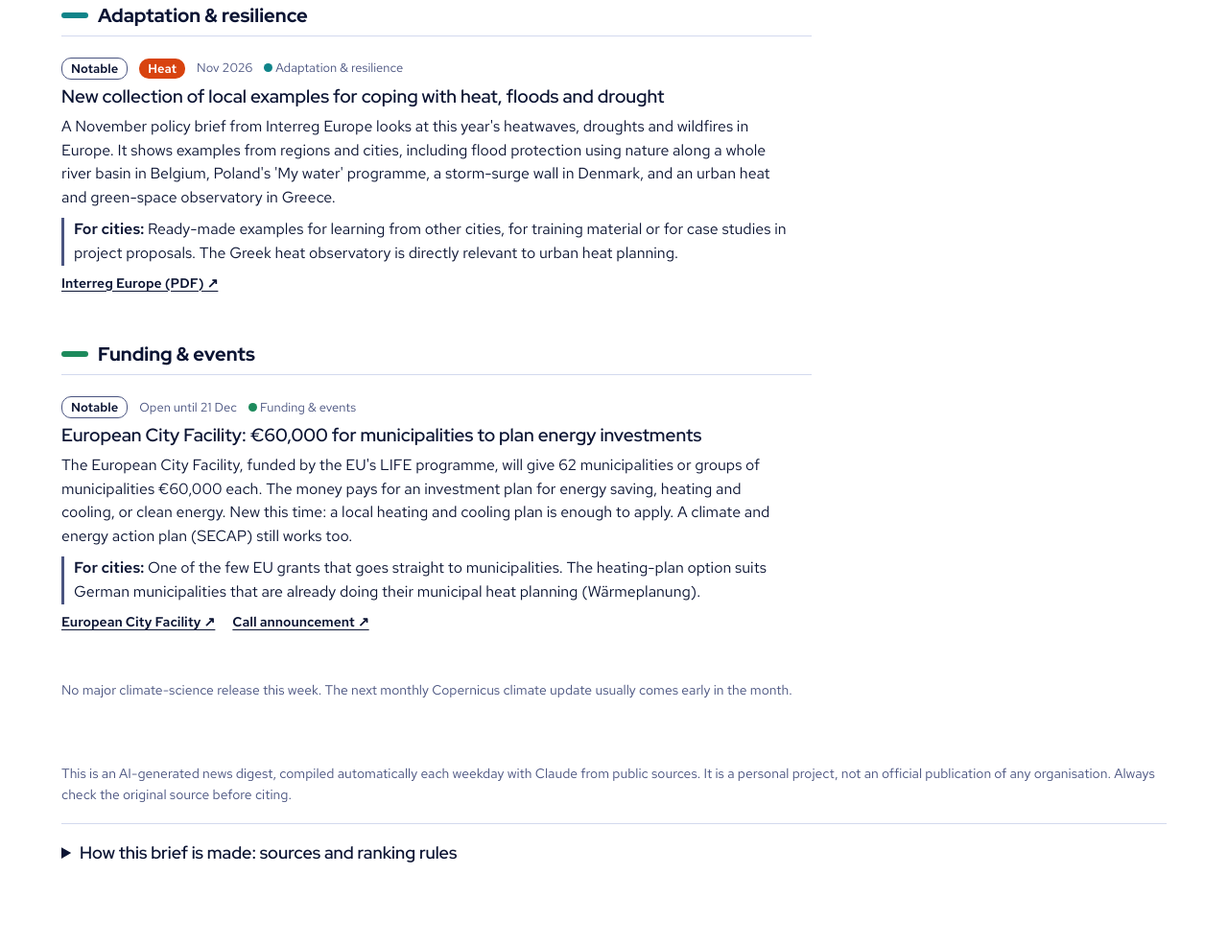
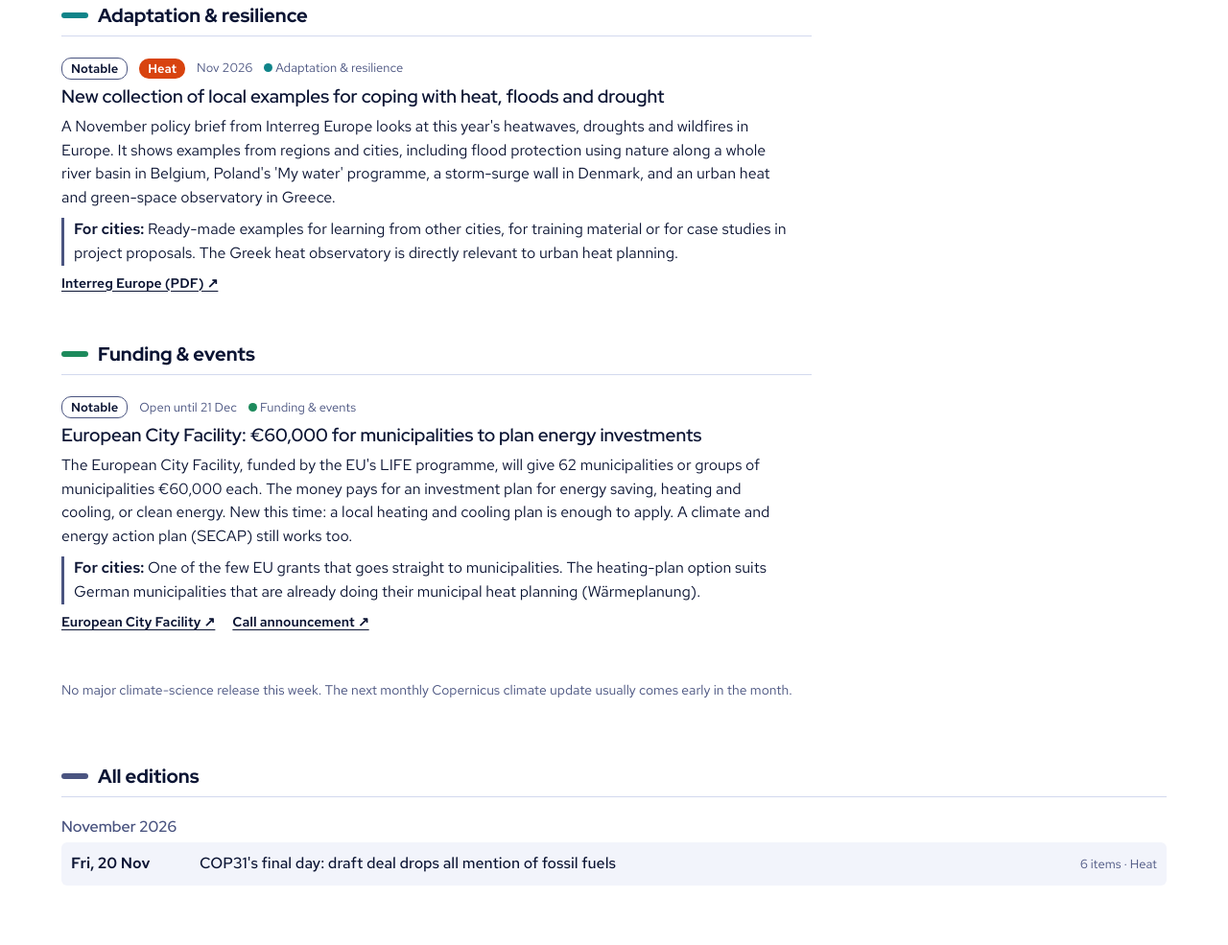
Before and after one commit to Marlene-SES/climate-brief, a plain HTML site: page index.html in a window 1280 px wide. Shown: the part 1815-2800 px from the top of the page at 96% size. Drawn offline with Linux system fonts and the light colour scheme.

Commit message:
Add full archive of all editions
Co-Authored-By: Claude Opus 5.5 <noreply@anthropic.com>
Claude-Session: https://claude.ai/code/session_015TXB1mztQhcjKuRbufPAci

```diff
--- a/index.html
+++ b/index.html
@@ -79,12 +79,20 @@ summary{cursor:pointer;font:600 18px "Red Hat Display",sans-serif;min-height:44p
 .cols ul,.rules{margin:0;padding-left:18px;font-size:14px}
 .cols li,.rules li{margin-bottom:4px}
 .status{padding:30px 0;color:var(--mute)}
+.arch{list-style:none;margin:0 0 10px;padding:0;display:grid;gap:2px}
+.arch a{display:grid;grid-template-columns:120px minmax(0,1fr) auto;gap:14px;padding:10px 10px;text-decoration:none;border-radius:6px;min-height:44px;align-items:baseline}
+.arch a:hover,.arch a[aria-current=true]{background:var(--bg2)}
+.ad{font-weight:600;white-space:nowrap}.at{font-weight:500}.an{color:var(--mute);font-size:13px;white-space:nowrap}
+.arch-m{font:600 16px "Red Hat Display",sans-serif;margin:20px 0 6px;color:var(--mute)}
+.jump{font:600 14px "Red Hat Text",sans-serif;min-height:44px;padding:0 14px;border-radius:22px;border:1px solid var(--line);background:transparent;color:var(--ink);cursor:pointer}
+#dateline a{font-weight:600}
+@media(max-width:600px){.arch a{grid-template-columns:minmax(0,1fr);gap:2px}}
 @media(prefers-reduced-motion:no-preference){.cell{transition:transform .15s}.cell:not(.empty):hover{transform:translateY(-3px)}}
 </style>
 </head>
 <body>
 <header class="mast band"><div class="wrap">
-  <div class="kick"><b>Climate & Energy Brief</b><span id="dateline">Loading today's edition…</span><button class="mode" id="mode" type="button">Light mode</button></div>
+  <div class="kick"><b>Climate & Energy Brief</b><span id="dateline">Loading today's edition…</span><button class="mode" id="mode" type="button">Light mode</button><button class="jump" id="jump" type="button">All editions ↓</button></div>
   <div class="lead" id="lead"><h1>Daily briefing on climate, energy and cities</h1></div>
   <div class="stripe" aria-label="Archive of editions">
     <div class="cells" id="cells"></div>
@@ -107,6 +115,11 @@ summary{cursor:pointer;font:600 18px "Red Hat Display",sans-serif;min-height:44p
     </div>
   </aside>
 </div></main>
+
+<section class="band" id="archive-sec" style="padding-top:0"><div class="wrap">
+  <div class="sech"><span class="bar" style="background:var(--mute)"></span><h2>All editions</h2></div>
+  <div id="archive"><p class="note">Loading…</p></div>
+</div></section>
 
 <footer class="band" style="padding-top:0"><div class="wrap">
   <p class="note" style="margin:0 0 18px">This is an AI-generated news digest, compiled automatically each weekday with Claude from public sources. It is a personal project, not an official publication of any organisation. Always check the original source before citing.</p>
@@ -158,7 +171,7 @@ function itemHTML(i,showDate){
 function renderLead(){
   if(!cur){$('#dateline').textContent='No edition yet';return}
   const top=(cur.items||[]).find(i=>i.top)||(cur.items||[])[0];
-  $('#dateline').textContent=long(cur.date)+(cur.coverage?' · covers '+cur.coverage:'')+(cur.weekend?' · incl. weekend':'');
+  $('#dateline').innerHTML=esc(long(cur.date)+(cur.coverage?' · covers '+cur.coverage:'')+(cur.weekend?' · incl. weekend':''))+(editions[0]&&cur.date!==editions[0].date?` · <a href="#e${esc(editions[0].date)}">Back to latest edition</a>`:'');
   $('#lead').innerHTML=top?`<h1>${top.source&&top.source.url?`<a href="${url(top.source.url)}" target="_blank" rel="noopener">${esc(top.title)}</a>`:esc(top.title)}</h1>
     <p>${esc(top.summary)}</p>${top.why?`<p class="why"><strong>For cities:</strong> ${esc(top.why)}</p>`:''}
     ${cur.overview?`<p class="ov">${esc(cur.overview)}</p>`:''}`:`<h1>${esc(cur.overview||'Quiet day')}</h1>`;
@@ -201,14 +214,24 @@ function renderConfig(){
   $('#cfg').innerHTML=`<p>${esc(config.intro||'')}</p><div class="cols">${g}</div><h5 style="margin:18px 0 6px;font:600 15px 'Red Hat Display'">Ranking rules</h5><ul class="rules">${(config.rules||[]).map(r=>`<li>${esc(r)}</li>`).join('')}</ul>`;
 }
 
-function all(){pick();renderCells();renderLead();renderChips();renderContent();renderDeadlines();renderConfig()}
+function renderArchive(){
+  const box=$('#archive');
+  if(!editions.length){box.innerHTML='<p class="note">No editions yet.</p>';return}
+  const g={};editions.forEach(e=>{const k=e.date.slice(0,7);(g[k]=g[k]||[]).push(e)});
+  box.innerHTML=Object.keys(g).sort().reverse().map(k=>`<h3 class="arch-m">${esc(fmt(k+'-15',{month:'long',year:'numeric'}))}</h3><ul class="arch">${g[k].map(e=>{
+    const its=e.items||[],t=its.find(i=>i.top)||its[0],h=its.some(i=>i.heat);
+    return `<li><a href="#e${esc(e.date)}"${cur&&cur.date===e.date?' aria-current="true"':''}><span class="ad">${esc(fmt(e.date,{weekday:'short',day:'numeric',month:'short'}))}</span><span class="at">${esc(t?t.title:(e.overview||''))}</span><span class="an">${its.length} item${its.length===1?'':'s'}${h?' · Heat':''}</span></a></li>`}).join('')}</ul>`).join('');
+}
+
+function all(){pick();renderCells();renderLead();renderChips();renderContent();renderDeadlines();renderConfig();renderArchive()}
 
 document.addEventListener('click',ev=>{
   const c=ev.target.closest('.cell[data-d]');if(c){location.hash='e'+c.dataset.d;return}
   const f=ev.target.closest('.chip');if(f){filter=f.dataset.f;renderChips();renderContent()}
 });
 let qt;$('#q').addEventListener('input',e=>{clearTimeout(qt);qt=setTimeout(()=>{q=e.target.value.trim();renderContent()},200)});
-window.addEventListener('hashchange',()=>{pick();renderCells();renderLead();renderContent();window.scrollTo({top:0})});
+window.addEventListener('hashchange',()=>{pick();renderCells();renderLead();renderContent();renderArchive();window.scrollTo({top:0})});
+$('#jump').addEventListener('click',()=>$('#archive-sec').scrollIntoView({behavior:matchMedia('(prefers-reduced-motion: reduce)').matches?'auto':'smooth'}));
 renderChips();
 
 const root=document.documentElement;
```
